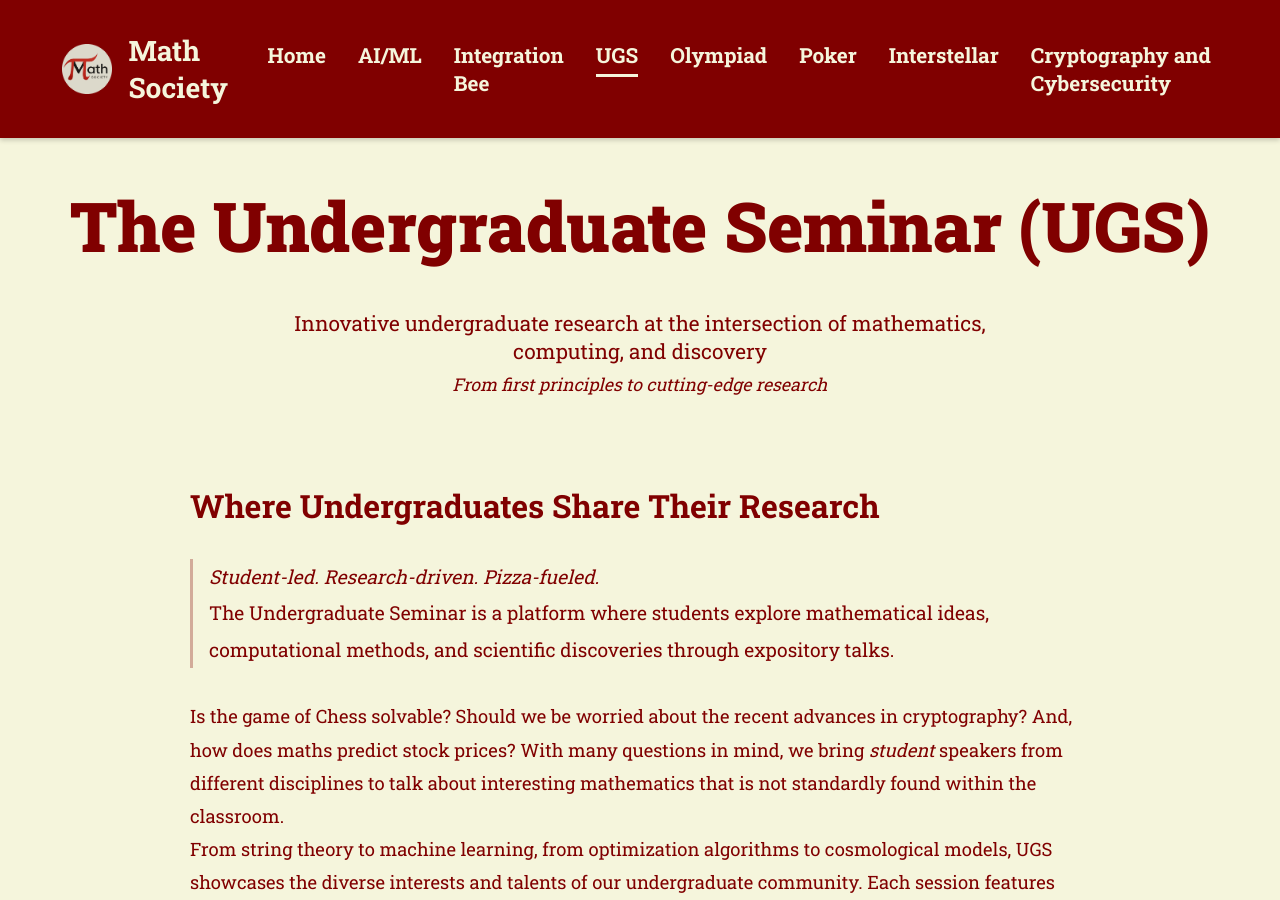
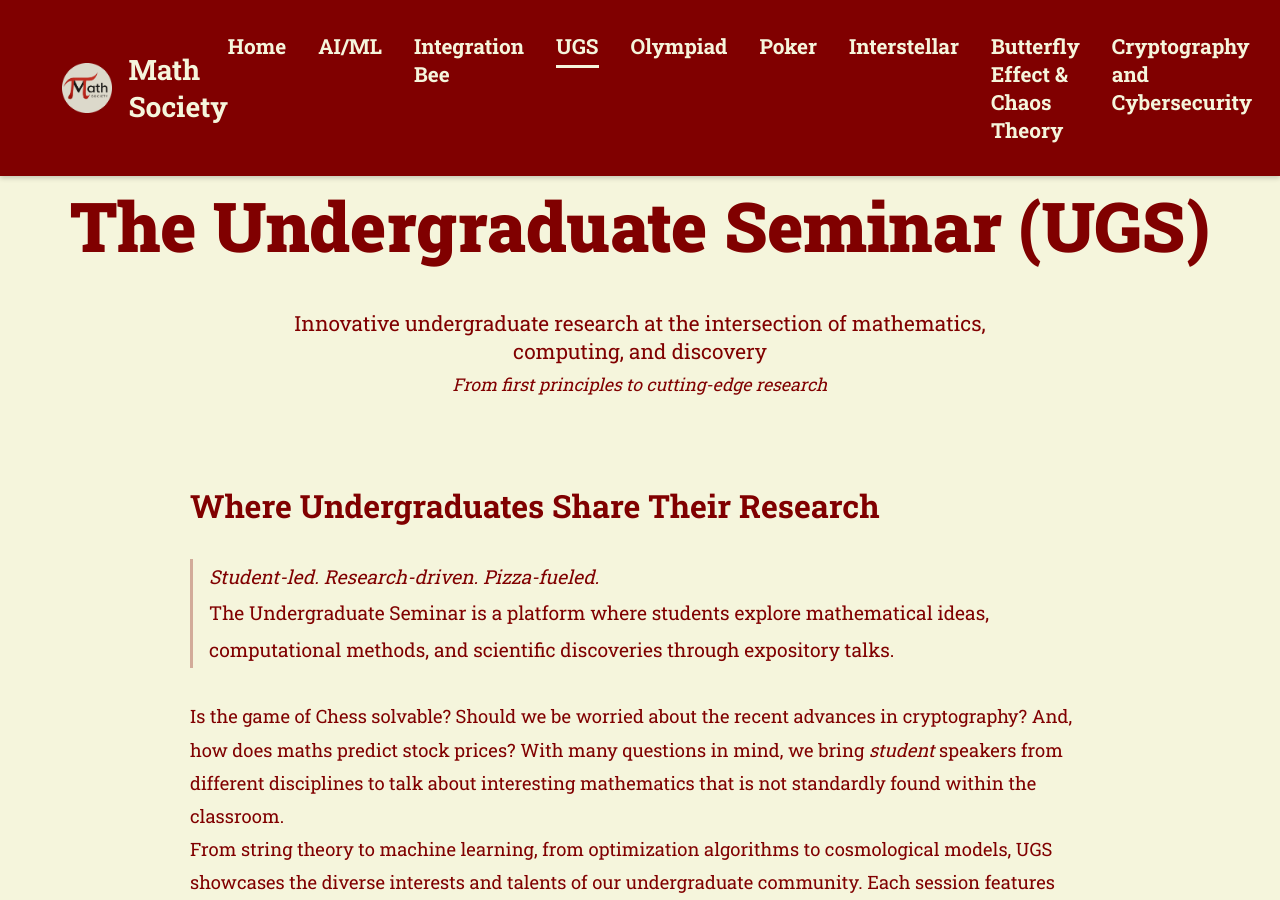
Before and after one commit to KelvinAirConstructorUni/constructor-math.github.io, a Jekyll site: the page Subpages/ugs.html, which Jekyll copies as it is, in a window 1280 px wide and 900 px high. Built offline with Jekyll 4.4.1, drawn with Linux system fonts in a browser that asks for light colours; nearby versions of some CDN libraries.

Commit message:
butterfly effect deployed (final clean version)

```diff
--- a/Subpages/ugs.html
+++ b/Subpages/ugs.html
@@ -127,6 +127,7 @@
         <li><a href="olympiad.html" class="nav-link">Olympiad</a></li>
         <li><a href="poker.html" class="nav-link">Poker</a></li>
         <li><a href="interstellar.html" class="nav-link">Interstellar</a></li>
+        <li><a href="butterfly-theory.html" class="nav-link">Butterfly Effect & Chaos Theory</a></li>
         <li><a href="cryptography-and-cybersecurity.html" class="nav-link">Cryptography and Cybersecurity</a></li>
       </ul>
       <div class="hamburger">
```
